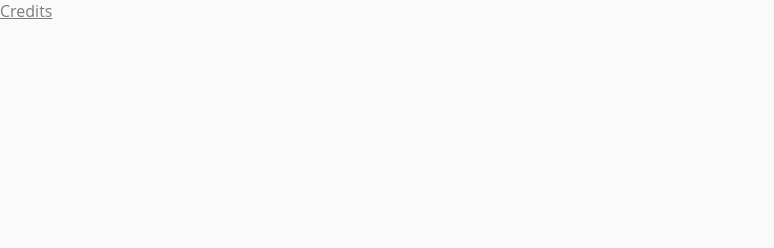
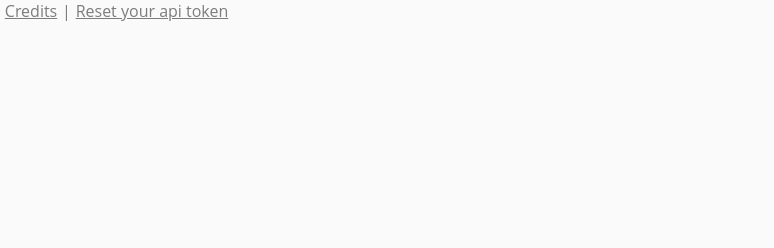
Before and after one commit to YonisSavary/Leon, an Electron app: page src/html/tags.html in a window 1000 px wide. Shown: the top 248 px of the page, without its empty margins (0-774 px from the left). Drawn offline with nearby package versions, Linux system fonts and the light colour scheme; no server answers.

Commit message:
[ADD] added credit & token reset button

```diff
--- a/src/css/scss/_layout.scss
+++ b/src/css/scss/_layout.scss
@@ -107,3 +107,10 @@
 	opacity: 0.5;
 	color: black;
 }
+
+.top-left a
+{
+	color: black;
+	text-decoration: underline;
+	margin: 0rem 0.3rem;
+}
--- a/src/html/tags.html
+++ b/src/html/tags.html
@@ -6,7 +6,12 @@
 		<link rel="stylesheet" href="../css/style.css">
 	</head>
 	<body class="fading">
-		<a href="credit.html" class="top-left clickable">Credits</a>
+		<section class="flex-row top-left">
+			<a href="credit.html">Credits</a>
+			<span>|</span>
+			<a class="clickable" onclick="resetToken()">Reset your api token</a>
+		</section>
+
 		<section class="full-width align-center flex-column spaced" id="searchSection">
 			<h1>Metadata search 👨‍💻</h1>
 			<p>Type an album name in the input and click Ok</p>
--- a/src/js/tags.js
+++ b/src/js/tags.js
@@ -1,5 +1,6 @@
 const { ipcRenderer } = require("electron")
 const jquery = require("jquery")
+const fs = require("fs");
 
 let userToken = "";
 let globalTags = {};
@@ -151,6 +152,13 @@ function buildMasterList(masterURL){
     }
 }
 
+function resetToken(){
+    if (confirm('Are you sure you want to reset api.json file ?')) {
+        fs.unlink("api.json", ()=>{
+            ipcRenderer.send("previous")
+        })
+    }
+}
 
 /**
  * Function triggered by clicking on the validate button
```
Also changed, not shown: src/html/token.html (+3 -0 lines), src/css/style.css.
